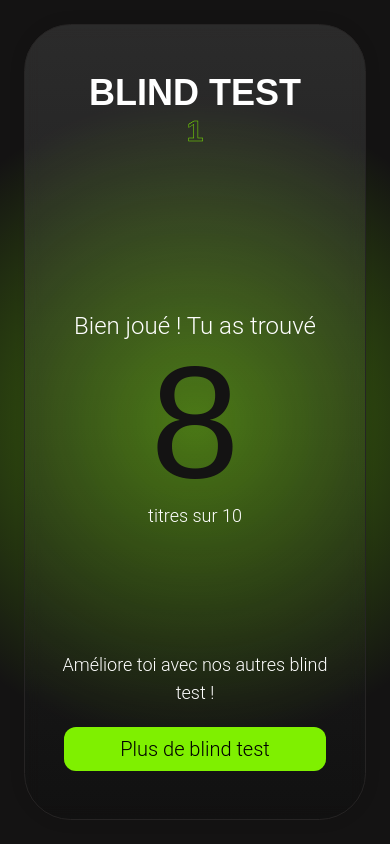
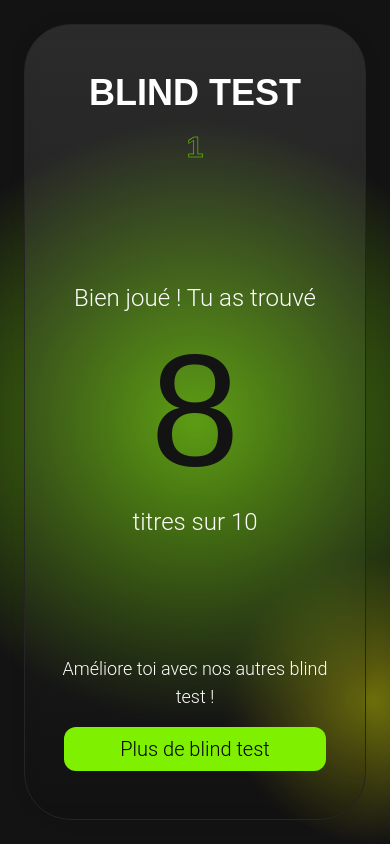
Before and after one commit to AngelHRD/BlindTestProjet, a React (Vite) app: page /genres/1/blind-test/score in a window 390 px wide. Built offline with nearby package versions, Linux system fonts and the light colour scheme; no server answers; a web font is replaced by a local one.

Commit message:
responsive done scorePage

```diff
--- a/src/App.css
+++ b/src/App.css
@@ -124,7 +124,7 @@ html {
 /*div blur*/
 .bg-blur {
     background: linear-gradient(to bottom, rgba(255, 255, 255, 0.1), rgba(0, 0, 0, 0.1));
-    backdrop-filter: blur(8px); /* Flou du fond */
+    backdrop-filter: blur(8px);
     border-radius: 35pt;
     border: 0.1px solid #262424;
     box-shadow: 0px 0px 16px 0px rgba(0, 0, 0, 0.1);
@@ -146,7 +146,8 @@ html {
 }
 
 .blur-color-green-score {
-    background: radial-gradient(circle at 50% 50%, rgba(127, 240, 0, 0.658) -30%, rgba(0, 120, 38, 0) 70%);
+    background: radial-gradient(circle at 50% 50%, rgba(127, 240, 0, 0.94) -30%, rgba(0, 120, 38, 0) 65%),
+        radial-gradient(circle at 95% 83%, rgba(173, 176, 5, 0.6) 0%, rgba(173, 176, 5, 0) 18%);
 }
 
 .blur-color-yellow {
--- a/src/pages/ScorePage.jsx
+++ b/src/pages/ScorePage.jsx
@@ -32,32 +32,34 @@ function ScorePage() {
 
     return (
         <section className='blur-color-green-score min-h-screen lg:h-[calc(100vh-100px)] flex flex-col justify-center'>
-            <div className='container mx-auto p-6 flex-grow flex flex-col justify-center lg:items-center gap-y-5 lg:gap-y-10 h-full'>
-                {/* ShadowBox */}
-                <div className='w-full max-w-2xl flex flex-col text-center bg-blur lg:bg-blur p-4 py-12 text-white flex-1 justify-center items-center'>
+            <div className='container mx-auto p-6 flex-grow flex flex-col justify-between lg:items-center gap-y-5 lg:gap-y-10 h-full'>
+                {/* ShadowBox  */}
+                <div className='w-full max-w-2xl flex flex-col text-center bg-blur lg:bg-blur p-6 py-12 text-white h-full flex-grow'>
                     {/* Titre */}
+                    <div className='flex-grow-[1] flex flex-col justify-start items-center gap-y-4'>
                         <h2 className='t-owners text-4xl md:text-7xl'>
                             Blin<span className='t-briller text-4xl md:text-7xl'>d </span> test
                         </h2>
-
-                    <h3 className='t-briller-vide text-3xl md:text-6xl pb-10'>{genre}</h3>
-
-                    {/* Conteneur centré */}
-                    <div className='flex flex-col justify-center items-center flex-grow w-full'>
-                        <p className='text-2xl md:text-4xl para '>Bien joué ! Tu as trouvé </p>
-                        <p className='t-owners text-[10rem] md:text-9xl leading-none !text-[#141313] !font-medium'>8</p>
-                        <p className='text-lg md:text-4xl para '>titres sur 10</p>
+                        <h3 className='t-briller-vide text-3xl md:text-6xl'>{genre}</h3>
                     </div>
 
-                    <p className='text-lg md:text-4xl pb-5 para mx-2 '>Améliore toi avec nos autres blind test !</p>
+                    {/* Conteneur centré ) */}
+                    <div className='flex-grow-[5] flex flex-col justify-center items-center w-full gap-y-4'>
+                        <p className='text-2xl md:text-4xl para'>Bien joué ! Tu as trouvé</p>
+                        <p className='t-owners text-[10rem] md:text-9xl leading-none !text-[#141313] !font-medium'>8</p>
+                        <p className='text-2xl md:text-4xl para'>titres sur 10</p>
+                    </div>
 
-                    {/* Bouton en bas de la div */}
+                    {/* Texte + bouton*/}
+                    <div className='flex-grow-[1] flex flex-col justify-end items-center gap-y-4'>
+                        <p className='text-lg md:text-4xl para mx-2'>Améliore toi avec nos autres blind test !</p>
                         <Link
                             to='/genres'
-                        className='px-14 py-2 para bg-[#7ff000] rounded-xl !text-black text-xl md:text-4xl w-fit mt-auto'
+                            className='px-14 py-2 para bg-[#7ff000] rounded-xl !text-black text-xl md:text-4xl w-fit'
                         >
                             Plus de blind test
                         </Link>
+                    </div>
                 </div>
             </div>
         </section>
```
Lines whose indentation alone changed are shown as unchanged.
